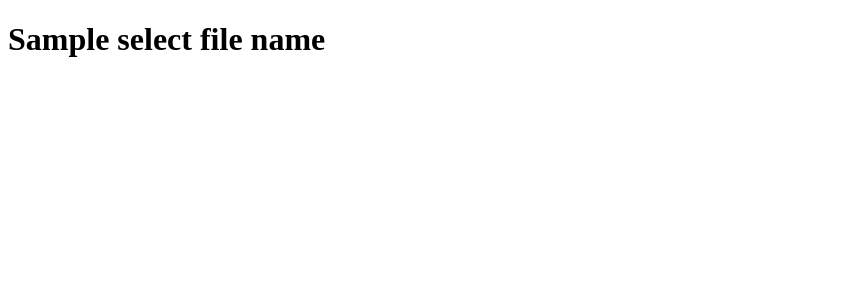
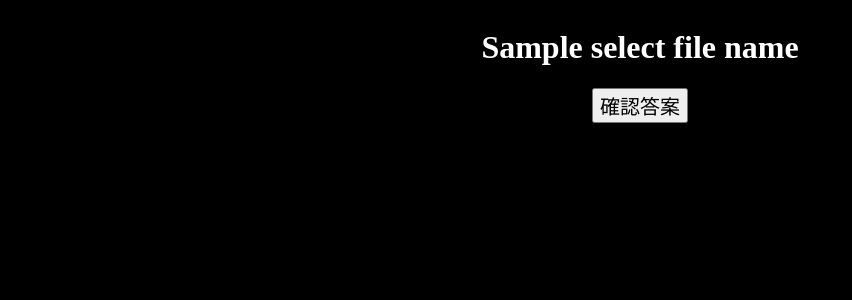
Before and after one commit to a5512167086/WordWeb, a Flask app: template src/templates/exam.html in a window 1280 px wide. Shown: the top 300 px of the page, without its empty margins (0-852 px from the left). Run offline with Flask 3, Linux system fonts and the light colour scheme; the template is opened without the code that fills it: most values are stand-ins (such as "Sample title", 1, 10 or a date in 2020).

Commit message:
Finish frontend UI

```diff
--- /dev/null
+++ b/src/static/exam.css
@@ -0,0 +1,33 @@
+body {
+  background-color: black;
+  color: white;
+  display: flex;
+  flex-direction: column;
+  justify-content: center;
+  align-items: center;
+}
+
+.questionBoxItem {
+  width: 100%;
+  display: flex;
+  justify-content: space-between;
+  margin-bottom: 10px;
+}
+
+select {
+  width: 50%;
+  text-align: center;
+}
+
+button {
+  font-size: 20px;
+}
+
+.result {
+  margin: 10px 0;
+}
+
+.detail {
+  text-align: center;
+  margin: 10px 0;
+}
--- a/src/templates/exam.html
+++ b/src/templates/exam.html
@@ -2,26 +2,95 @@
 <html lang="en">
 
 <head>
-    <meta charset="UTF-8">
-    <meta name="viewport" content="width=device-width, initial-scale=1.0">
+  <meta charset="UTF-8" />
+  <meta name="viewport" content="width=device-width, initial-scale=1.0" />
+  <link rel="stylesheet" href="{{ url_for('static', filename='exam.css') }}">
   <title>Question Database : {{selectFileName}}</title>
 </head>
 
 <body>
   <h1>{{selectFileName}}</h1>
-    <div class="questionBox">
-        <div class="question"></div>
-        <div class="answer"></div>
-    </div>
+  <div class="questionBox"></div>
+  <button>確認答案</button>
+  <div class="result"></div>
+  <div class="resultDetail"></div>
   <script>
-        let answerCount = 0
     const questionList = {{ questionList| tojson }}
     const answerList = {{ answerList| tojson }}
-        const question = document.querySelector('.question')
-        const answer = document.querySelector('.answer')
-        question.textContent = questionList[answerCount].split(' ')[0] + ' ' + questionList[answerCount].split(' ')[1]
-        console.log(answerList)
-        console.log(questionList)
+    const questionBox = document.querySelector('.questionBox')
+    const allQuestionAnswer = []
+
+    // Normalize data
+    questionList.map((item, index) => {
+      allQuestionAnswer.push({
+        question: item.split(' ')[0] + ' ' + item.split(' ')[1],
+        answer: item.split(' ')[2],
+        options: answerList[index]
+      })
+    })
+
+    // Render quest option pair
+    allQuestionAnswer.forEach((item, index) => {
+      const questionBoxItem = document.createElement('div')
+      questionBoxItem.className = 'questionBoxItem'
+      const question = document.createElement('div')
+      question.textContent = `${index + 1}. ${item.question}`
+      question.className = `question_${index}`
+      questionBoxItem.append(question)
+
+      const selectOption = document.createElement('select')
+      selectOption.className = `question_${index}_option`
+      item.options.map((option) => {
+        const optionItem = document.createElement('option')
+        optionItem.textContent = option
+        optionItem.value = option
+        selectOption.appendChild(optionItem)
+      })
+      questionBoxItem.append(selectOption)
+      questionBox.appendChild(questionBoxItem)
+    })
+
+    let testResult = {
+      correctList: [],
+      wrongList: []
+    }
+
+    const button = document.querySelector('button')
+    button.onclick = () => {
+      // Init
+      testResult.correctList = []
+      testResult.wrongList = []
+
+      // Check answer
+      allQuestionAnswer.forEach((item, index) => {
+        const answer = document.querySelector(`.question_${index}_option`).value
+        if (answer === item.answer) {
+          testResult.correctList.push({
+            index: index,
+            userAnswer: answer,
+            correctAnswer: item.answer
+          })
+        } else {
+          testResult.wrongList.push({
+            index: index,
+            question: item.question,
+            userAnswer: answer,
+            correctAnswer: item.answer
+          })
+        }
+      })
+
+      // Print result
+      const result = document.querySelector('.result')
+      result.textContent = `正確題數: ${testResult.correctList.length} 錯誤題數 ${testResult.wrongList.length}`
+      const resultDetail = document.querySelector('.resultDetail')
+      testResult.wrongList.forEach((wrongItem) => {
+        const detail = document.createElement('div')
+        detail.className = 'detail'
+        detail.textContent = `${wrongItem.question} ${wrongItem.correctAnswer}`
+        resultDetail.appendChild(detail)
+      })
+    }
   </script>
 </body>
 
--- a/src/templates/index.html
+++ b/src/templates/index.html
@@ -5,6 +5,7 @@
     <meta charset="UTF-8">
     <meta http-equiv="X-UA-Compatible" content="IE=edge">
     <meta name="viewport" content="width=device-width, initial-scale=1.0">
+    <link rel="stylesheet" href="{{ url_for('static', filename='index.css') }}">
     <title>Select Question Database</title>
 </head>
 
```
Also changed, not shown: src/static/index.css (added, +27 -0 lines), 1 other file. Lines whose indentation alone changed are shown as unchanged.
